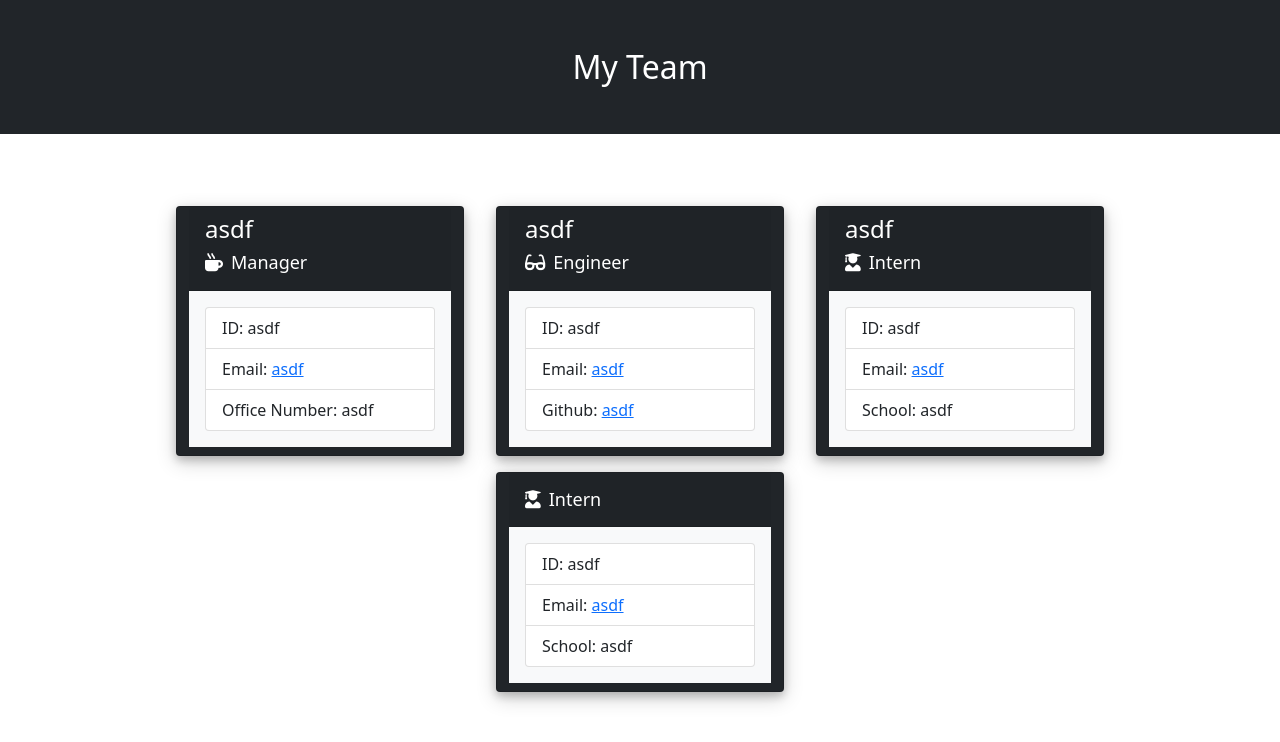
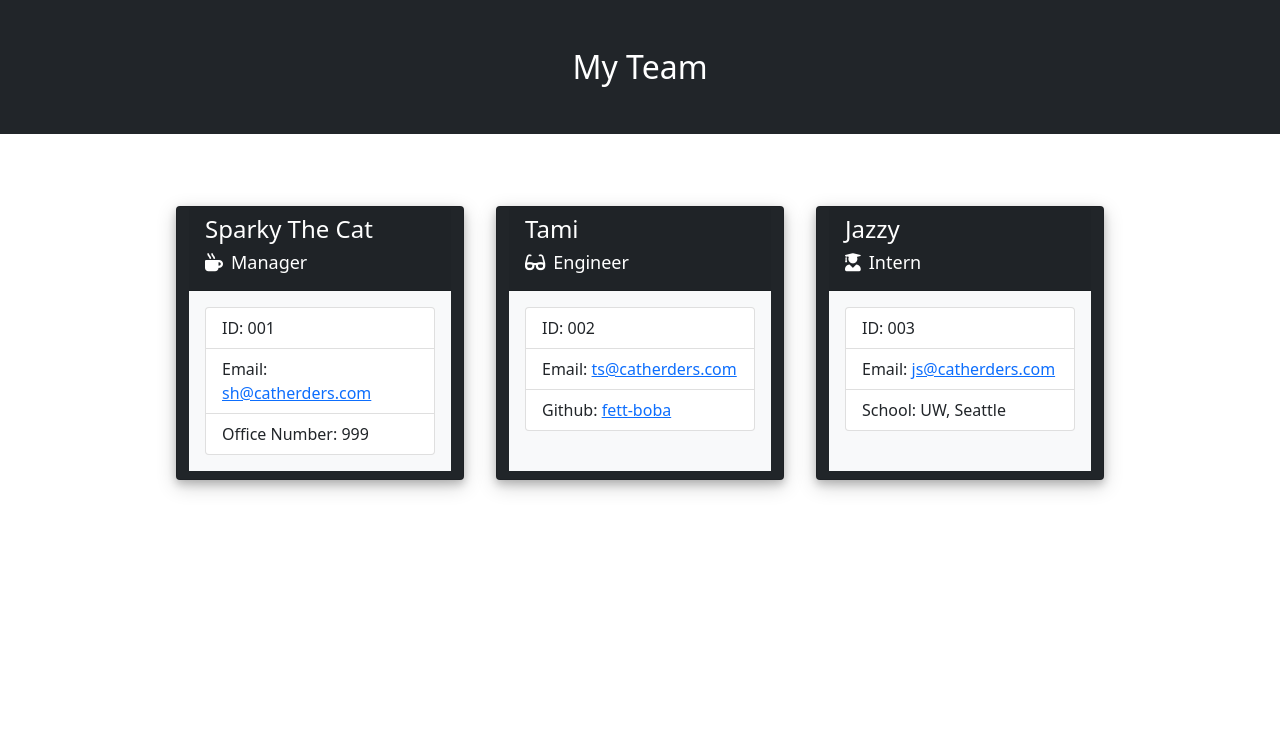
Before and after one commit to Fett-Boba/Week10-OOP-Team-Profile-Generator, a website: page dist/index.html in a window 1280 px wide. Drawn offline with nearby package versions, Linux system fonts and the light colour scheme.

Commit message:
Update README.md file

```diff
--- a/dist/index.html
+++ b/dist/index.html
@@ -35,48 +35,36 @@
 
      <div class="card bg-dark text-white mx-3 mt-3">
      <div class="card-header">
-       <h2>asdf</h2><h3><i class="fas fa-mug-hot"></i>Manager</h3>
+       <h2>Sparky The Cat</h2><h3><i class="fas fa-mug-hot"></i>Manager</h3>
      </div>
      <div class="card-body bg-light mb-2">
        <ul class="list-group">
-         <li class="list-group-item">ID: asdf</li>
-         <li class="list-group-item">Email: <a href="mailto:asdf">asdf</a></li><li class="list-group-item">Office Number: asdf</li>
+         <li class="list-group-item">ID: 001</li>
+         <li class="list-group-item">Email: <a href="mailto:sh@catherders.com">sh@catherders.com</a></li><li class="list-group-item">Office Number: 999</li>
        </ul>
      </div>
    </div>
 
      <div class="card bg-dark text-white mx-3 mt-3">
      <div class="card-header">
-       <h2>asdf</h2><h3><i class="fas fa-glasses"></i>Engineer</h3>
+       <h2>Tami</h2><h3><i class="fas fa-glasses"></i>Engineer</h3>
      </div>
      <div class="card-body bg-light mb-2">
        <ul class="list-group">
-         <li class="list-group-item">ID: asdf</li>
-         <li class="list-group-item">Email: <a href="mailto:asdf">asdf</a></li><li class="list-group-item">Github: <a href="https://github.com/asdf" target="_blank">asdf</a></li>
+         <li class="list-group-item">ID: 002</li>
+         <li class="list-group-item">Email: <a href="mailto:ts@catherders.com">ts@catherders.com</a></li><li class="list-group-item">Github: <a href="https://github.com/fett-boba" target="_blank">fett-boba</a></li>
        </ul>
      </div>
    </div>
 
      <div class="card bg-dark text-white mx-3 mt-3">
      <div class="card-header">
-       <h2>asdf</h2><h3><i class="fas fa-user-graduate"></i>Intern</h3>
+       <h2>Jazzy</h2><h3><i class="fas fa-user-graduate"></i>Intern</h3>
      </div>
      <div class="card-body bg-light mb-2">
        <ul class="list-group">
-         <li class="list-group-item">ID: asdf</li>
-         <li class="list-group-item">Email: <a href="mailto:asdf">asdf</a></li><li class="list-group-item">School: asdf</li>
-       </ul>
-     </div>
-   </div>
-
-     <div class="card bg-dark text-white mx-3 mt-3">
-     <div class="card-header">
-       <h2></h2><h3><i class="fas fa-user-graduate"></i>Intern</h3>
-     </div>
-     <div class="card-body bg-light mb-2">
-       <ul class="list-group">
-         <li class="list-group-item">ID: asdf</li>
-         <li class="list-group-item">Email: <a href="mailto:asdf">asdf</a></li><li class="list-group-item">School: asdf</li>
+         <li class="list-group-item">ID: 003</li>
+         <li class="list-group-item">Email: <a href="mailto:js@catherders.com">js@catherders.com</a></li><li class="list-group-item">School: UW, Seattle</li>
        </ul>
      </div>
    </div>
```
Also changed, not shown: README.md, img/html.PNG, img/usage.PNG.
